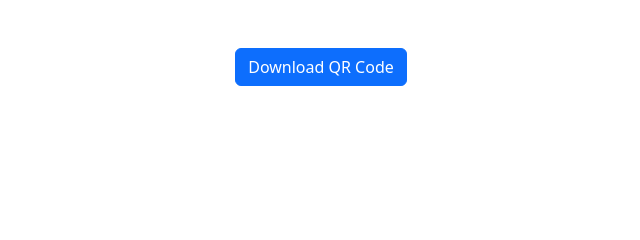
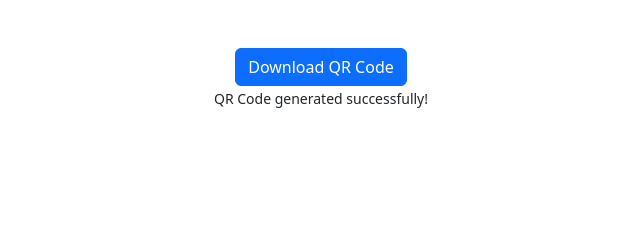
Before and after one commit to Raksha-Karn/MenuCraft, a Django app: template templates/qr_code_generated.html in a window 1280 px wide. Shown: the part 177-417 px from the top of the page, without its empty margins (319-959 px from the left). Run offline with Django 5.2, Linux system fonts and the light colour scheme; the template is opened without the code that fills it: most values are stand-ins (such as "Sample title", 1, 10 or a date in 2020).

```diff
--- a/templates/qr_code_generated.html
+++ b/templates/qr_code_generated.html
@@ -33,6 +33,8 @@
             />
             <div>
                 <a href="{{ qr_url }} download="{{ file_name }}" class="mt-5 btn btn-primary">Download QR Code</a>
+                <br>
+                <small>QR Code generated successfully!</small>
             </div>
         </div>
     </body>
```
